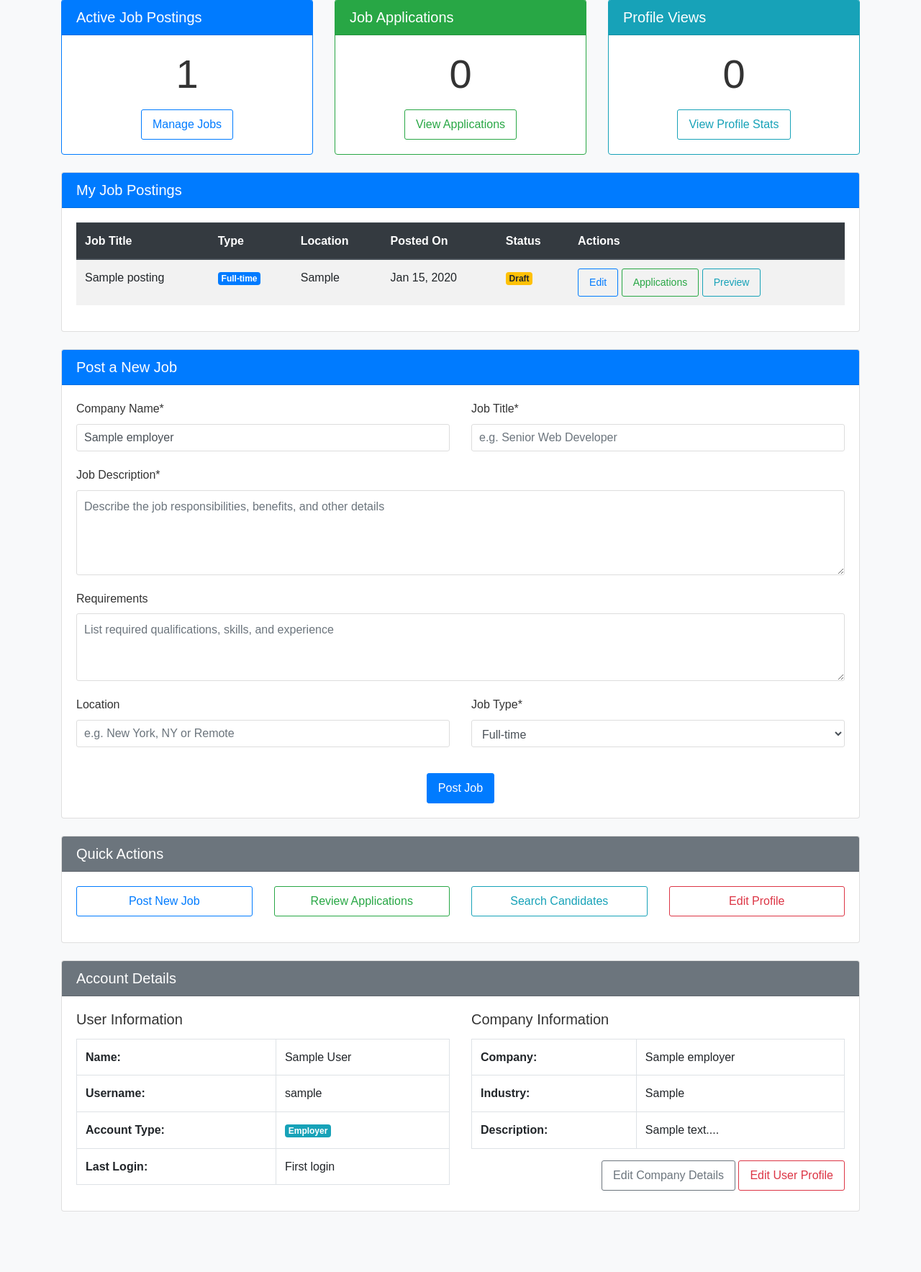
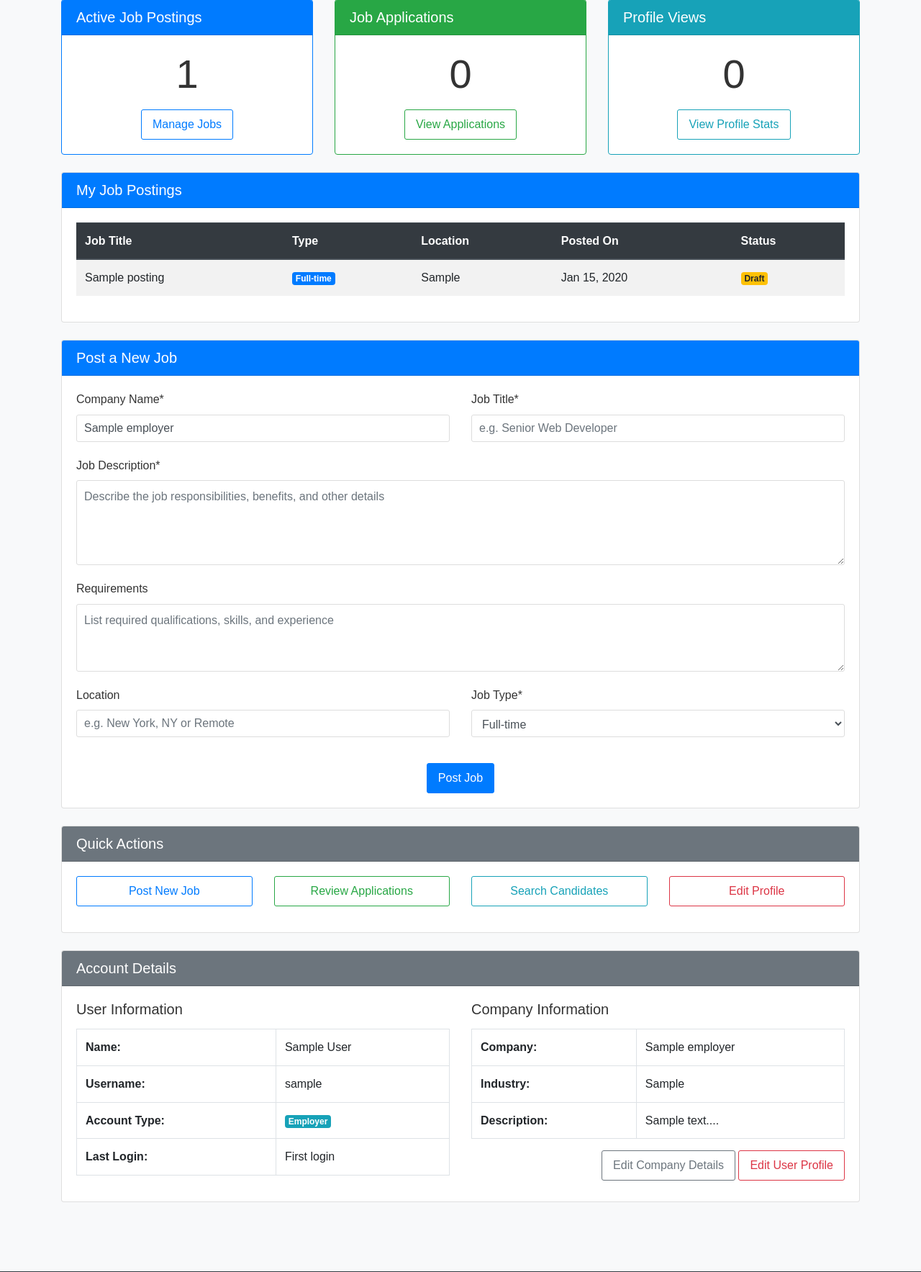
Before and after one commit to hamzatarifturing/job-portal-system-php, a PHP site: page /employer/dashboard.php in a window 1280 px wide. Shown: the part 742-2509 px from the top of the page at 72% size. Run offline with PHP 8.4, Linux system fonts and the light colour scheme; the visitor is signed in with stand-in values (Sample User, id 1); tables that the repository leaves empty or names only in its code hold one stand-in row (values such as "Sample post").

Commit message:
Conversation 2 - Interaction 10 - Model Selected: A (Tie)
Remove action buttons for My Job Postings in employer's dashboard

```diff
--- a/employer/dashboard.php
+++ b/employer/dashboard.php
@@ -210,7 +210,6 @@ if ($recentJobsResult && mysqli_num_rows($recentJobsResult) > 0) {
                                 <th>Location</th>
                                 <th>Posted On</th>
                                 <th>Status</th>
-                                <th>Actions</th>
                             </tr>
                         </thead>
                         <tbody>
@@ -233,11 +232,6 @@ if ($recentJobsResult && mysqli_num_rows($recentJobsResult) > 0) {
                                         <span class="badge badge-<?php echo $statusClass; ?>">
                                             <?php echo htmlspecialchars($job['status']); ?>
                                         </span>
-                                    </td>
-                                    <td>
-                                        <a href="edit_job.php?id=<?php echo $job['id']; ?>" class="btn btn-sm btn-outline-primary">Edit</a>
-                                        <a href="view_applications.php?job_id=<?php echo $job['id']; ?>" class="btn btn-sm btn-outline-success">Applications</a>
-                                        <a href="../jobseeker/view_job.php?id=<?php echo $job['id']; ?>" class="btn btn-sm btn-outline-info" target="_blank">Preview</a>
                                     </td>
                                 </tr>
                             <?php endforeach; ?>
```
